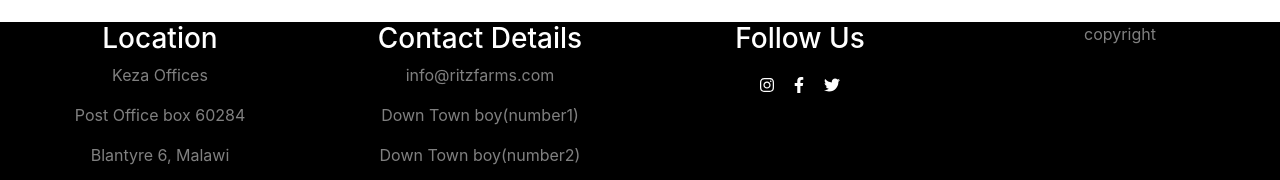
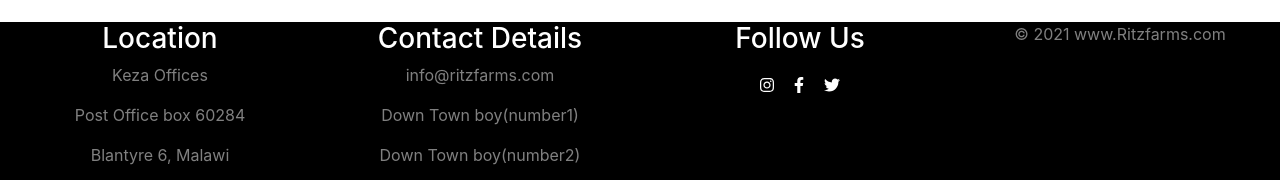
Before and after one commit to WatipasoChirambo/raf.github.io, a Gatsby site: page / in a window 1280 px wide. Shown: the part 1859-2039 px from the top of the page. Built offline with nearby package versions, Linux system fonts and the light colour scheme; Gatsby itself is replaced by a stand-in of ours.

Commit message:
copyright in footer

```diff
--- a/src/components/Layout.js
+++ b/src/components/Layout.js
@@ -46,7 +46,7 @@ export default function Layout({ children }) {
                         </section>
                 </div>
                 <div>
-                    copyright
+                   <p>&copy; 2021 www.Ritzfarms.com</p>
                 </div>
             </footer>
         </div>
```
